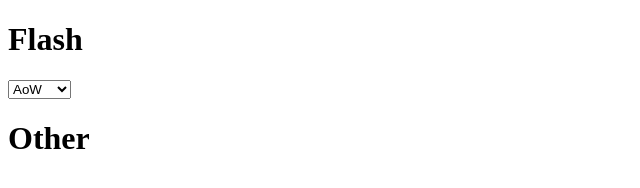
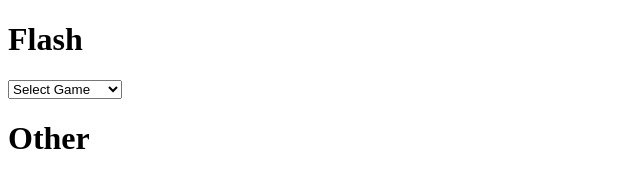
Before and after one commit to np-schoolaccount/np-schoolaccount.github.io, a plain HTML site: page docs/index.html in a window 1280 px wide. Shown: the whole page, without its empty margins (0-640 px from the left). Drawn offline with Linux system fonts and the light colour scheme.

Commit message:
Update index.html

```diff
--- a/docs/index.html
+++ b/docs/index.html
@@ -7,8 +7,9 @@
 
 <h1>Flash</h1>
 <select name="games" id="games">
-  <option value="Age of War">AoW</option>
-  <option value="Bubble Tanks 2">BT2</option>
+  <option value="select">Select Game</option>
+  <option value="AoW">Age of War</option>
+  <option value="BT2">Bubble Tanks 2</option>
   <option value="Siegus">Siegus</option>
 </select>
 <h1>Other</h1>
```
